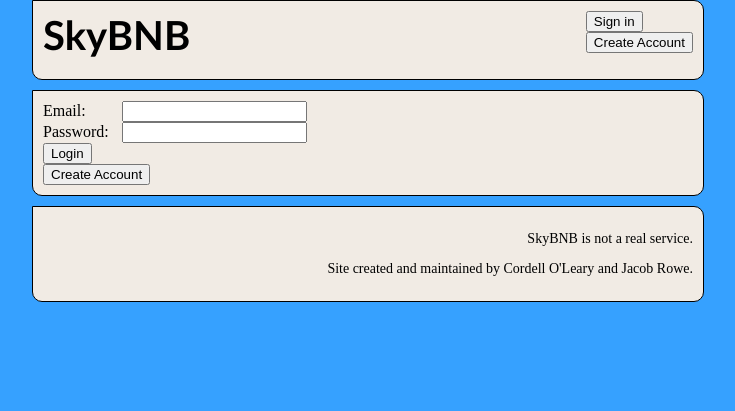
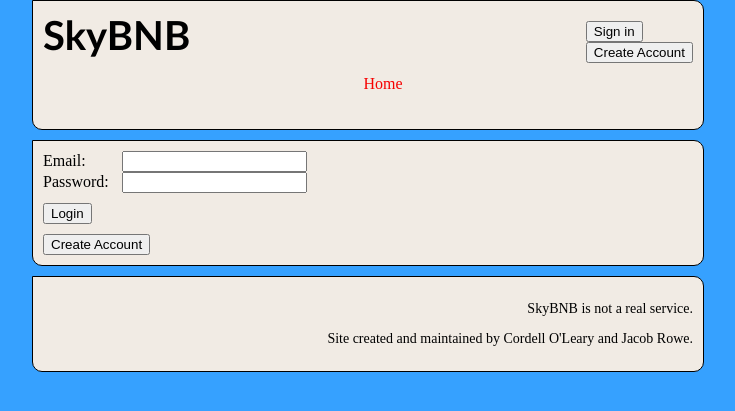
Before and after one commit to CDonalO/COSC349A1, a PHP site: page /login.php in a window 1280 px wide. Shown: the top 411 px of the page, without its empty margins (283-1018 px from the left). Run offline with PHP 8.4, Linux system fonts and the light colour scheme.

Commit message:
finished bookings with only some form of confirmation message needed. Also added some navigation constraints and a bar for navigation to the home page.

```diff
--- a/webserver_files/www/createAccount.php
+++ b/webserver_files/www/createAccount.php
@@ -1,4 +1,5 @@
 <?php
+$currentPage = basename($_SERVER['PHP_SELF']);
 $servername = "192.168.12.42";
 $username = "adminprivilege";
 $password = "password1239";
@@ -50,7 +51,7 @@ include("header.php");
         <form id="createForm" method="POST" action="<?php echo htmlspecialchars($_SERVER["PHP_SELF"]); ?>"
               enctype="multipart/form-data">
             <h2>Create an account.</h2>
-            <p>You be signed into an account if you wish to book a house.</p>
+            <p>You must be signed into an account if you wish to book a house.</p>
             <p>All fields are required.</p>
             <?php
             if (!empty($errMsg)) {
@@ -74,6 +75,7 @@ include("header.php");
             </ul>
             <p class="buttonSet">
                 <input id="createButton" type="submit" name="create" value="Create Account"/></p>
+            <p>If you already have an account you can <a href="login.php">sign in instead.</a></p>
         </form>
 
     </main>
--- a/webserver_files/www/header.php
+++ b/webserver_files/www/header.php
@@ -1,6 +1,16 @@
 <?php
 if (session_id() === "") {
     session_start();
+}
+$temp = basename($_SERVER['PHP_SELF']);
+if ($temp != 'logout.php') {
+    $_SESSION['lastPage'] = $_SERVER['PHP_SELF'];
+}
+if(isset($_SESSION['authenticatedUser'])){
+    if($temp == 'login.php' || $temp == 'createAccount.php' ){
+        header('Location:' . 'home.php');
+        exit;
+    }
 }
 ?>
 
@@ -44,5 +54,22 @@ if (session_id() === "") {
         <?php } ?>
     </div>
 
+    <nav>
+
+        <ul>
+            <?php
+            // navigation links to other pages
+            if(!isset($currentPage)){
+                $currentPage = '';
+            }
+            if ($currentPage === 'home.php') {
+                echo "<li>Home</li>";
+            } else{
+                echo "<li> <a href='home.php'>Home</a>";
+            }
+            ?>
+
+        </ul>
+    </nav>
 
 </header>
--- a/webserver_files/www/home.php
+++ b/webserver_files/www/home.php
@@ -2,6 +2,8 @@
 if (session_id() === "") {
     session_start();
 }
+$currentPage = basename($_SERVER['PHP_SELF']);
+
 $servername = "192.168.12.42";
 $username = "adminprivilege";
 $password = "password1239";
@@ -27,7 +29,7 @@ if ($_SERVER["REQUEST_METHOD"] == "POST") {
     <main>
         <form action="home.php" method="post">
             <?php
-            $sql = "SELECT * FROM Houses where(approved='false')";
+            $sql = "SELECT * FROM Houses where(approved=true)";
             $result = $conn->query($sql);
             $obj = $result->fetch_object();
             $count = 0;
--- a/webserver_files/www/login.php
+++ b/webserver_files/www/login.php
@@ -1,4 +1,5 @@
 <?php
+$currentPage = basename($_SERVER['PHP_SELF']);
 $servername = "192.168.12.42";
 $username = "adminprivilege";
 $password = "password1239";
@@ -25,6 +26,7 @@ if ($_SERVER['REQUEST_METHOD'] == 'POST') {
 //        print_r("aaaaa");
     }else{
         $a = $result->fetch_object();
+        $_SESSION['authenticatedUserId'] = $a->users_id;
         $_SESSION['authenticatedUser'] = $a->fname;
         header('Location:' . 'home.php');
         exit;
@@ -49,7 +51,7 @@ if ($_SERVER['REQUEST_METHOD'] == 'POST') {
         </div>
 
         <form id="accountForm" action="createAccount.php" method="post">
-            <input type="submit" id="createAccount" value="Create Account">
+            <input type="submit" id="createAccount1" value="Create Account">
         </form>
 
     </main>
--- a/webserver_files/www/style.css
+++ b/webserver_files/www/style.css
@@ -54,6 +54,7 @@ footer {
 #loginSubmit {
     /*float: right;*/
     display: inline-block;
+    margin-top: 10px;
 }
 
 #logoutSubmit {
@@ -76,6 +77,10 @@ h1 {
 
 #user {
     float: right;
+}
+
+#createAccount1{
+    margin-top:10px;
 }
 
 .house {
@@ -126,3 +131,34 @@ h1 {
     from {opacity: .4}
     to {opacity: 1}
 }
+
+nav ul {
+    list-style-type: none;
+    text-align: center;
+
+}
+
+nav ul li a{
+    text-decoration: none;
+    color:#F60100;
+}
+
+nav ul li a:hover {
+    color: black;
+    font-weight: bold;
+}
+
+nav li {
+    display: inline-block;
+    width: 75px;
+    margin: 0 10px 0 0;
+}
+
+nav li a {
+    display: block;
+}
+
+nav {
+    font-size: 16px;
+    text-align: right;
+}
```
Also changed, not shown: dbserver_files/setup-database.sql (+11 -11 lines), webserver_files/www/book.php (+16 -0 lines).
